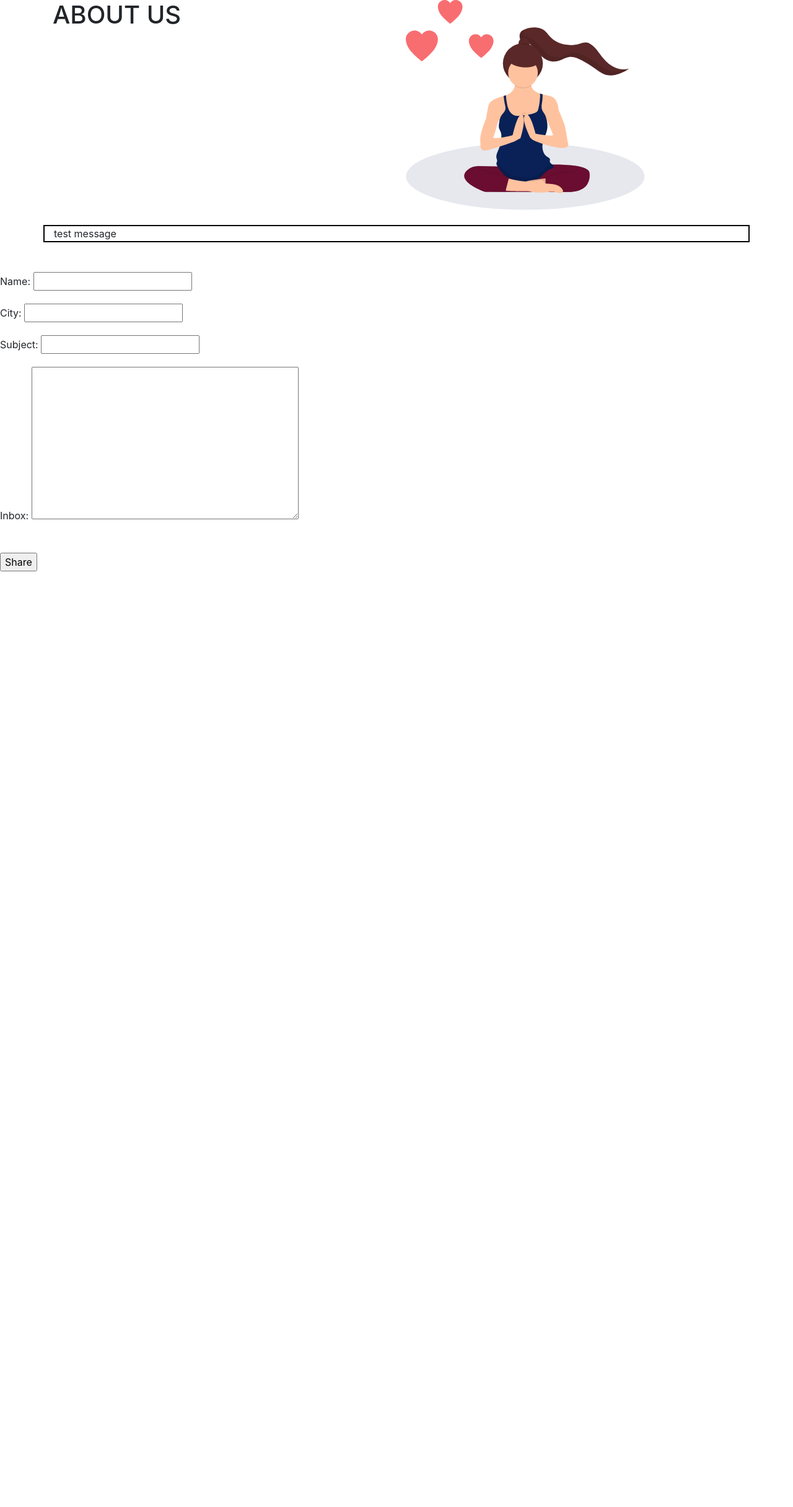
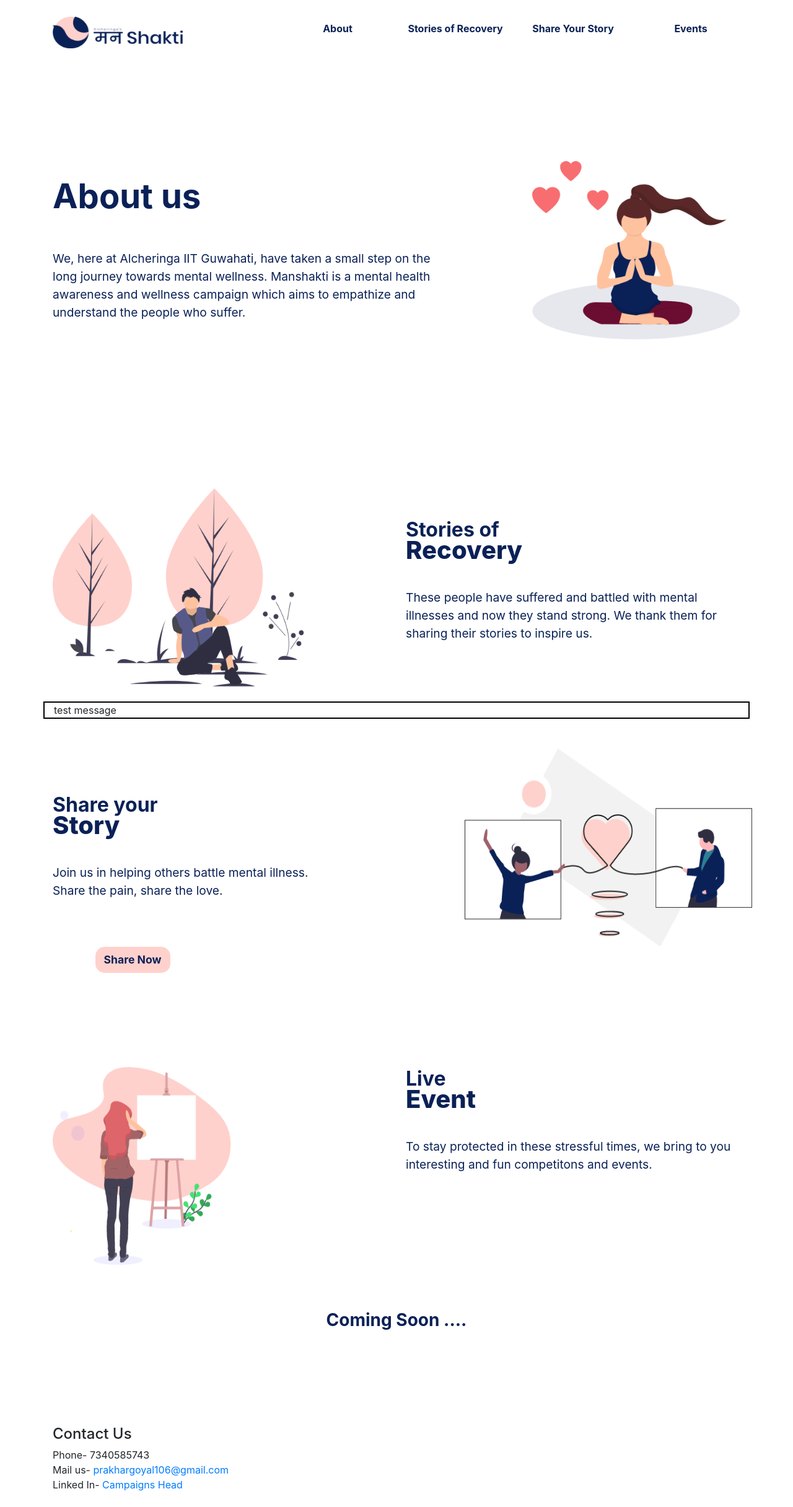
Before and after one commit to Curious-Ujjwal/Manshakti, a Django app: page / in a window 1280 px wide. Shown: the whole page at 62% size. Before the commit the page ends 922 px from the top, so only its background shows below. Run offline with Django 3.2, Linux system fonts and the light colour scheme; data comes from the database, SQL or seed files in the repository; some libraries are stand-ins or nearby versions.

Commit message:
Added frontend changes

```diff
--- a/Manshakti2/main/templates/main/index.html
+++ b/Manshakti2/main/templates/main/index.html
@@ -6,21 +6,71 @@
 
 	<!-- Bootstrap CSS -->
 	<link rel="stylesheet" href="https://stackpath.bootstrapcdn.com/bootstrap/4.5.0/css/bootstrap.min.css" integrity="sha384-9aIt2nRpC12Uk9gS9baDl411NQApFmC26EwAOH8WgZl5MYYxFfc+NcPb1dKGj7Sk" crossorigin="anonymous">
+	<link rel="shortcut icon" href="http://www.iconj.com/ico/c/8/c8tcczu972.ico" type="image/x-icon" />
+	<link rel="stylesheet" type="text/css" href="{% static 'main/style.css' %}">
 	<title>ManShakti</title>
 </head>
 <body>
 
+	<!-- Navigation Bar starts -->
 		<div class="container">
-		<div class="row">
-			<div class="col-6">
-				<h1>ABOUT US</h1>
+			<div class="row navigation">
+				<div class="col-4">
+					<img src="{% static 'main/Asset1.png' %}" style="height: 90%; width: 60%">
 				</div>
-			<div class="col-6">
-				<img src="{% static 'main/Group13.png' %}">
+				<div class="col-2">
+					<a href="#aboutus" class="navlinking"><center>About</center></a>
+				</div>
+				<div class="col-2">
+					<a href="#stories" class="navlinking"><center>Stories of Recovery</center></a>
+				</div>
+				<div class="col-2">
+					<a href="#share" class="navlinking"><center>Share Your Story</center></a>
+				</div>
+				<div class="col-2">
+					<a href="#events" class="navlinking"><center>Events</center></a>
 				</div>
 			</div>
 		</div>
+	<!-- Navigation Bar ends -->
+	<br><br>
+	<div class="container starting">
+		<!-- About us section starts -->
+		<div class="row">
+			<div class="col-7"><br>
+				<h1 id="aboutus" class="customsize1">About us</h1>
+				<p class="content">We, here at Alcheringa IIT Guwahati, have taken a small step on the long journey towards mental wellness. Manshakti is a mental health awareness and wellness campaign which aims to empathize and understand the people who suffer.</p>
+			</div>
+			<div class="col-5 text-right">
+
+				<img src="{% static 'main/Group13.png' %}" style="align: right; width: 21em; height: 18em;" />
+			</div>
+		</div>
+		<!-- About us section ends -->
+
+		<!-- ##################### -->
+		<!-- ##################### -->
+
+		<!-- Stories of Recovery section starts -->
+		<div class="row topic2">
+			<div class="col-6">
+				<img src="{% static 'main/Group12.png' %}" style="height: 20em; width: 25.4em;">
+			</div>
+			<!-- <div class="col-2"> -->
+
+			<!-- </div> -->
+			<div class="col-6"><br><br>
+				<h2 id="stories">Stories of</h2><h1 class="customsize" style="font-weight: 800;">Recovery</h1>
+				<br><br>
+				<p class="content">These people have suffered and battled with mental illnesses and now they stand strong. We thank them for sharing their stories to inspire us.</p>
+			</div>
+		</div>
+		<!-- Stories of Recovery section ends -->
+
+	</div>
 	<br>
+
+	<!-- Show messages section starts -->
 	{% if allstorys %}
 
 		<div class="container">
@@ -38,13 +88,93 @@
 	{% else %}
 	<p></p>
 	{% endif %}
+	<!-- Show messages section ends -->
 <br>
+	<div class="container">
+		<!-- Share your story section starts -->
+		<div class="row">
+			<div class="col-7"><br><br><br>
+				<h2 id="share">Share your</h2><h1 class="customsize" style="font-weight: 800;">Story</h1>
+				<br><br>
+				<p class="content">Join us in helping others battle mental illness. <br>Share the pain, share the love.</p>
+			</div>
+			<div class="col-5">
+				<img src="{% static 'main/Group2.png' %}" style="width: 29em; height: 20em;">
+			</div>
+		</div>
+		<!-- Share your story section ends -->
+			&emsp;&emsp;&emsp;&emsp;
+			<button type="button" class="open btn" onclick="openShare()">Share Now</button>
+			<br><br>
+		<!-- Share Now Button Code -->
+	</div>
+
+	<div id="myOverlay" class="overlay">
+		<!-- Story Share Overlay Form starts -->
+		<div class="wrap">
+			<span class="closebtn" onclick="closeShare()" title="Close Share"> &#215 </span>
+			<br><br>
 			<form method="POST" action="{% url 'share' %}" name = "storyform">
 				{% csrf_token %}
 				{{ storyform.as_p }}
 				<br><input type="submit" value="Share" name="Share">
 			</form>
+		</div>
+		<!-- Story Share Overlay Form ends -->
+	</div>
 
+	<div class="container starting">
+		<!-- Live Event section starts -->
+		<div class="row">
+			<div class="col-6">
+				<img src="{% static 'main/Group17.png' %}" style="width: 18em;height:20em ;">
+			</div>
+			<div class="col-6">
+				<h2 id="events">Live</h2><h1 class="customsize" style="font-weight: 800;">Event</h1><br><br>
+				<p class="content">To stay protected in these stressful times, we bring to you interesting and fun competitons and events.</p>
+			</div>
+		</div>
+		<!-- Live Event section ends -->
+		<br><br><br>
+		<center>
+			<h3>Coming Soon ....</h3>
+
+			<!-- !!!!!!!!!!!!!!!!!!!!!!!!!!!!!!!!! -->
+			<!-- Competition Submissions Code Here -->
+			<!-- !!!!!!!!!!!!!!!!!!!!!!!!!!!!!!!!! -->
+
+		</center>
+		<br><br><br><br><br><br>
+		<div class="row">
+			<!-- Contact Info section starts -->
+			<div class="col-4">
+				<h4>Contact Us</h4>
+				Phone- 7340585743<br>
+				Mail us- <a href="mailto:prakhargoyal106@gmail.com">prakhargoyal106@gmail.com</a><br>
+				Linked In- <a href="https://www.linkedin.com/in/prakhar-goyal-83bb89179/">Campaigns Head</a>
+				<br><br>
+			</div>
+			<div class="col-4">
+
+			</div>
+			<div class="col-4">
+				<span><img src="{% static 'main/insta.png' %}"></span>
+				<span><img src="{% static 'main/Fb.png' %}"></span>
+				<span><img src="{% static 'main/Twitter.png' %}"></span>
+			</div>
+			<!-- Contact Info section ends -->
+		</div>
+	</div>
+
+
+	<script type="text/javascript">
+		function closeShare(){
+			document.getElementById("myOverlay").style.display = "none";
+		}
+		function openShare(){
+			document.getElementById("myOverlay").style.display = "block";
+		}
+	</script>
 
 	<script src="https://code.jquery.com/jquery-3.5.1.slim.min.js" integrity="sha384-DfXdz2htPH0lsSSs5nCTpuj/zy4C+OGpamoFVy38MVBnE+IbbVYUew+OrCXaRkfj" crossorigin="anonymous"></script>
 	<script src="https://cdn.jsdelivr.net/npm/popper.js@1.16.0/dist/umd/popper.min.js" integrity="sha384-Q6E9RHvbIyZFJoft+2mJbHaEWldlvI9IOYy5n3zV9zzTtmI3UksdQRVvoxMfooAo" crossorigin="anonymous"></script>
```
Lines whose indentation alone changed are shown as unchanged.
